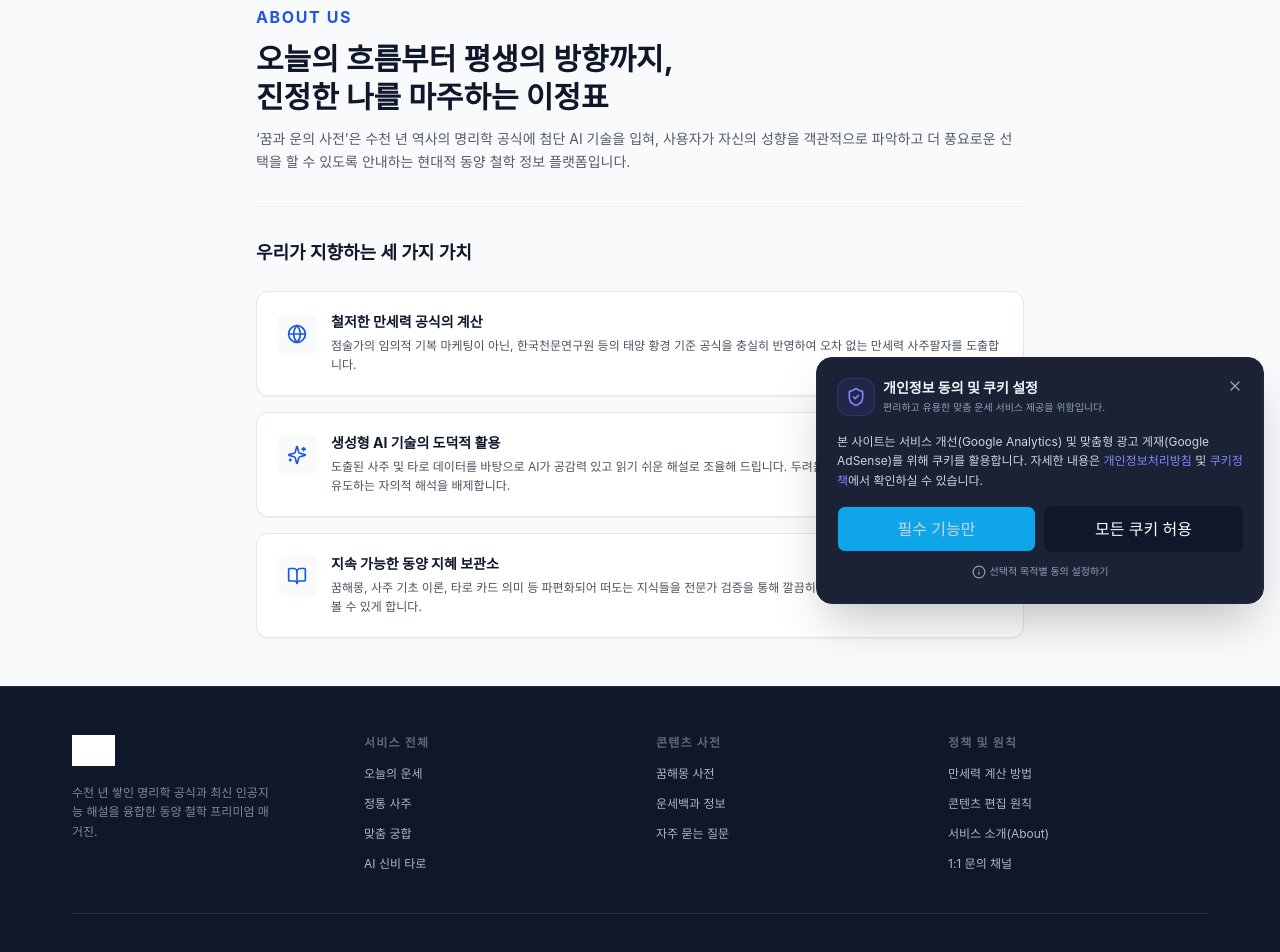
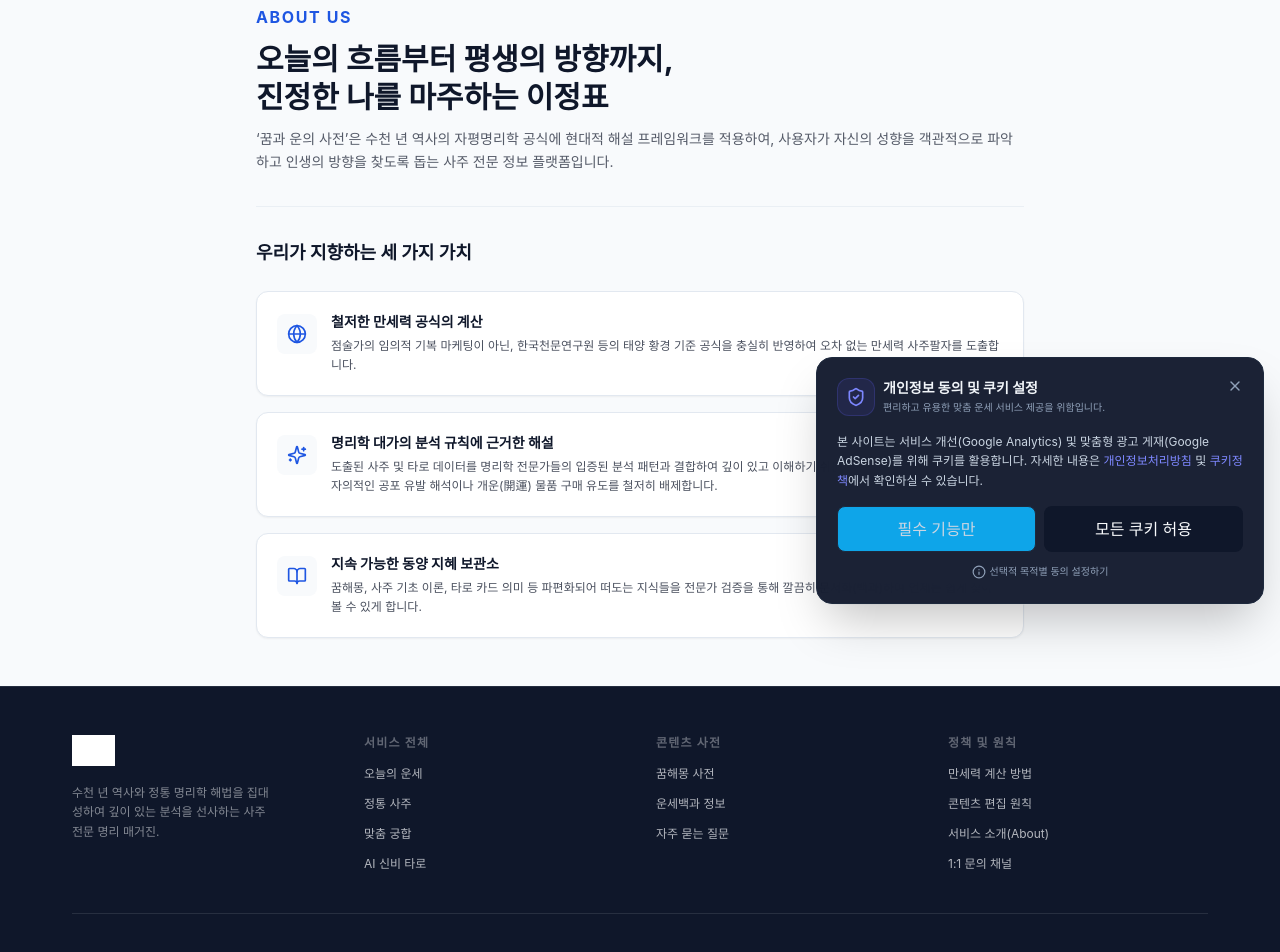
Before and after one commit to jihoon3813-commits/saju, a Next.js app: page /about in a window 1280 px wide. Shown: the part 180-1132 px from the top of the page. Built offline with nearby package versions, Linux system fonts and the light colour scheme; no server answers; grey boxes are pictures that could not be loaded.

Commit message:
seo: remove AI references from descriptions and emphasize traditional Saju expertise

```diff
--- a/src/app/about/page.tsx
+++ b/src/app/about/page.tsx
@@ -7,7 +7,7 @@ import { Globe, Award, Sparkles, BookOpen } from "lucide-react";
 
 export const metadata: Metadata = getMetadata({
   title: "꿈과 운의 사전 소개",
-  description: "절기 기반 천문 규칙 만세력 엔진과 최신 AI 해설 기술로 구현한 명학 매거진 플랫폼 가치 소개",
+  description: "정통 명리학 공식에 입각한 정밀 만세력 계산 모듈과 심층 사주 해설을 제공하는 동양 철학 매거진 플랫폼 소개",
   canonicalPath: "/about",
 });
 
@@ -28,7 +28,7 @@ export default function AboutPage() {
             진정한 나를 마주하는 이정표
           </h1>
           <p className="text-sm text-navy/70 leading-relaxed">
-            ‘꿈과 운의 사전’은 수천 년 역사의 명리학 공식에 첨단 AI 기술을 입혀, 사용자가 자신의 성향을 객관적으로 파악하고 더 풍요로운 선택을 할 수 있도록 안내하는 현대적 동양 철학 정보 플랫폼입니다.
+            ‘꿈과 운의 사전’은 수천 년 역사의 자평명리학 공식에 현대적 해설 프레임워크를 적용하여, 사용자가 자신의 성향을 객관적으로 파악하고 인생의 방향을 찾도록 돕는 사주 전문 정보 플랫폼입니다.
           </p>
         </div>
 
@@ -56,9 +56,9 @@ export default function AboutPage() {
                 <Sparkles className="w-5 h-5" />
               </span>
               <div>
-                <h3 className="font-bold text-sm text-navy">생성형 AI 기술의 도덕적 활용</h3>
+                <h3 className="font-bold text-sm text-navy">명리학 대가의 분석 규칙에 근거한 해설</h3>
                 <p className="text-xs text-navy/75 leading-relaxed mt-1">
-                  도출된 사주 및 타로 데이터를 바탕으로 AI가 공감력 있고 읽기 쉬운 해설로 조율해 드립니다. 두려움을 유발하여 개운(開運) 물품 구매를 유도하는 자의적 해석을 배제합니다.
+                  도출된 사주 및 타로 데이터를 명리학 전문가들의 입증된 분석 패턴과 결합하여 깊이 있고 이해하기 쉬운 상세 간명지로 조율해 드립니다. 자의적인 공포 유발 해석이나 개운(開運) 물품 구매 유도를 철저히 배제합니다.
                 </p>
               </div>
             </div>
--- a/src/app/editorial-policy/page.tsx
+++ b/src/app/editorial-policy/page.tsx
@@ -7,7 +7,7 @@ import { CheckCircle2, ShieldAlert } from "lucide-react";
 
 export const metadata: Metadata = getMetadata({
   title: "콘텐츠 편집 원칙",
-  description: "꿈과 운의 사전 공포 유발 마케팅 배제 및 AI 윤리 가이드라인 가치 준수 선언",
+  description: "꿈과 운의 사전 공포 유발 마케팅 배제 및 신뢰성 높은 명리학 분석 가이드라인 준수 선언",
   canonicalPath: "/editorial-policy",
 });
 
--- a/src/app/layout.tsx
+++ b/src/app/layout.tsx
@@ -18,7 +18,7 @@ const geistMono = Geist_Mono({
 
 export const metadata: Metadata = {
   title: "꿈과 운의 사전",
-  description: "만세력 계산 엔진과 AI 해석을 융합한 반응형 사주·운세 플랫폼",
+  description: "정통 명리학 공식에 기반한 고품질 사주 만세력 및 전문 운세 플랫폼",
 };
 
 export default function RootLayout({
--- a/src/app/page.tsx
+++ b/src/app/page.tsx
@@ -18,7 +18,7 @@ export const dynamic = "force-dynamic";
 
 export const metadata: Metadata = getMetadata({
   title: "무료 사주, 무료 운세, 꿈해몽 사전",
-  description: "정밀 만세력 계산 엔진과 AI 심층 조언을 융합한 반응형 동양 철학 플랫폼. 나의 평생 사주, 대운 흐름, 신년 토정비결, 오늘의 운세, 꿈해몽 검색을 무료로 이용해 보세요.",
+  description: "정통 명리학 이론과 천문 절기 공식에 기반한 사주 전문 감명 플랫폼. 무료 사주, 무료 운세, 만세력 조회, 평생 사주, 신년 토정비결, 꿈해몽 검색 서비스를 전문적이고 깊이 있는 해설로 제공합니다.",
   canonicalPath: "/",
 });
 
@@ -169,8 +169,7 @@ export default async function HomePage() {
           </h1>
 
           <p className="text-sm sm:text-base text-white/80 max-w-xl mx-auto leading-relaxed font-medium">
-            막연한 예언 대신, 검증된 전통 명리학 알고리즘 산출 수치와
-            최신 생성형 AI의 품격 있는 상황 분석을 직접 결합하여 확인하세요.
+            막연한 예언 대신, 한국천문연구원 황경 기준의 검증된 명리학 알고리즘과 정밀한 격국 용신 분석을 바탕으로 산출된 고품질 사주 분석 명식표와 전문 해설서로 미래를 설계해 보세요.
           </p>
 
           {/* 통합 검색바 입구 */}
--- a/src/components/layout/Footer.tsx
+++ b/src/components/layout/Footer.tsx
@@ -53,7 +53,7 @@ export const Footer: React.FC = () => {
               />
             </Link>
             <p className="text-xs text-cream/50 leading-relaxed max-w-[200px]">
-              수천 년 쌓인 명리학 공식과 최신 인공지능 해설을 융합한 동양 철학 프리미엄 매거진.
+              수천 년 역사와 정통 명리학 해법을 집대성하여 깊이 있는 분석을 선사하는 사주 전문 명리 매거진.
             </p>
           </div>
 
```
